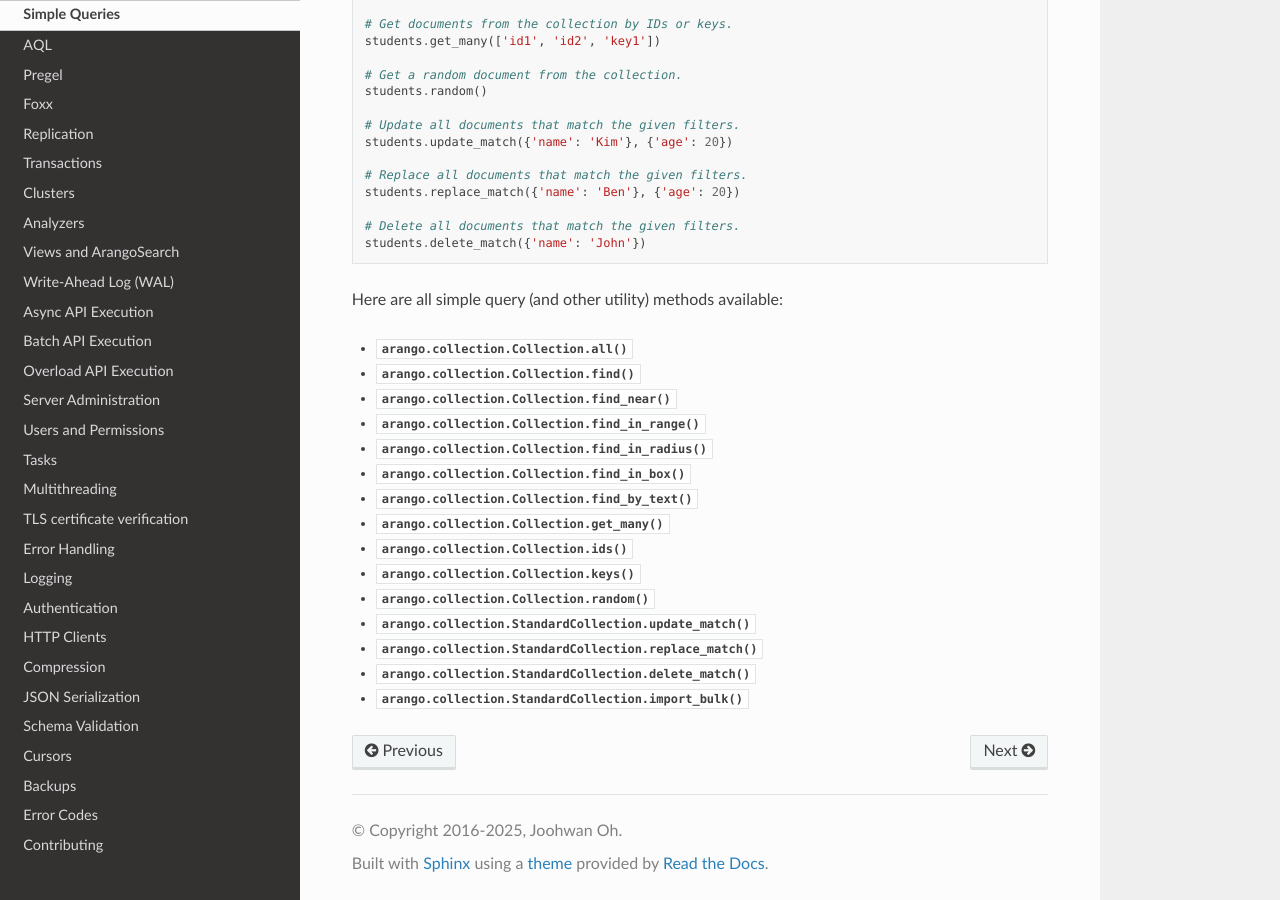
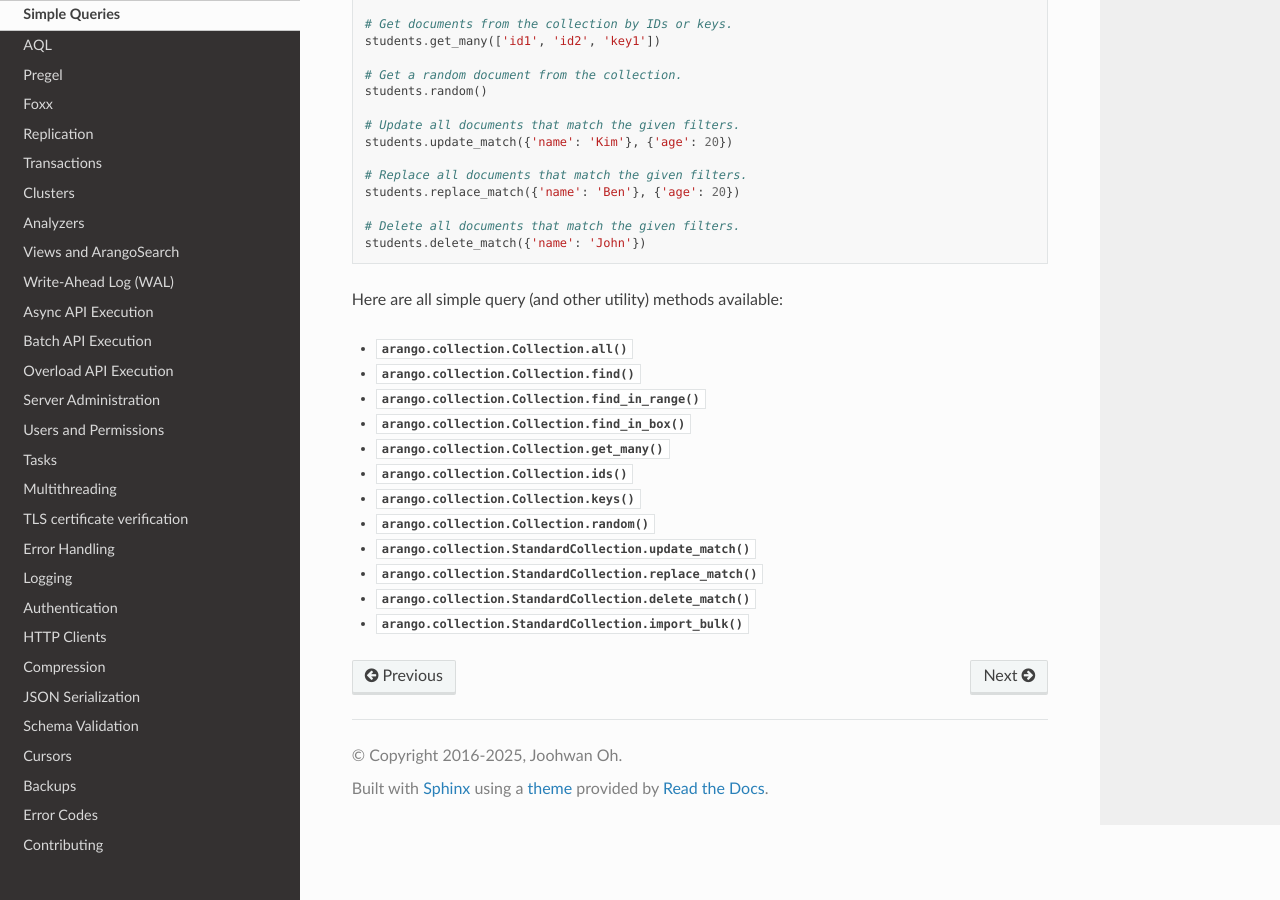
Before and after one commit to arangodb/python-arango, a Sphinx documentation site: the page built from docs/simple.rst, in a window 1280 px wide and 900 px high, scrolled down 591 px. Built offline with Sphinx 7.4.7 and the Read the Docs theme 3.1.0, drawn with Linux system fonts in a browser that asks for light colours.

Commit message:
Deprecate more actions

```diff
--- a/docs/simple.rst
+++ b/docs/simple.rst
@@ -47,11 +47,8 @@ Here are all simple query (and other utility) methods available:
 
 * :func:`arango.collection.Collection.all`
 * :func:`arango.collection.Collection.find`
-* :func:`arango.collection.Collection.find_near`
 * :func:`arango.collection.Collection.find_in_range`
-* :func:`arango.collection.Collection.find_in_radius`
 * :func:`arango.collection.Collection.find_in_box`
-* :func:`arango.collection.Collection.find_by_text`
 * :func:`arango.collection.Collection.get_many`
 * :func:`arango.collection.Collection.ids`
 * :func:`arango.collection.Collection.keys`
```
Also changed, not shown: 1 other file.
